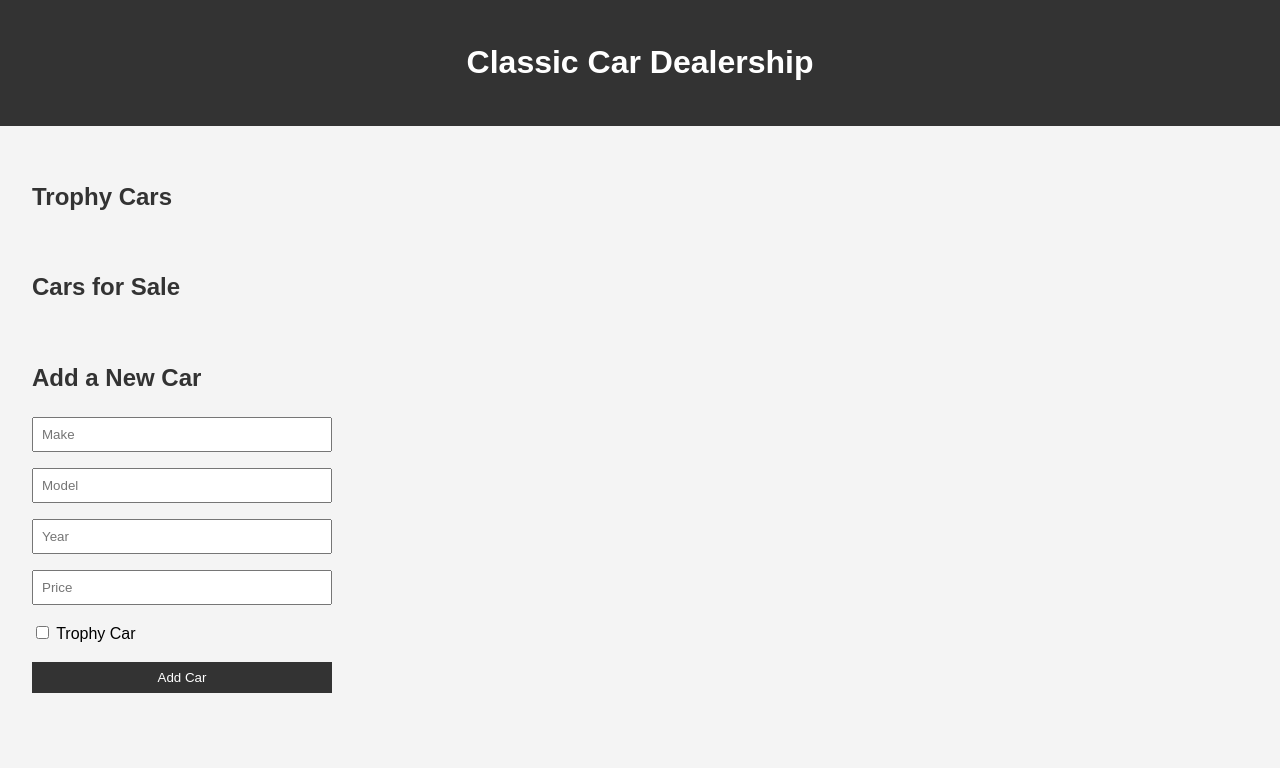
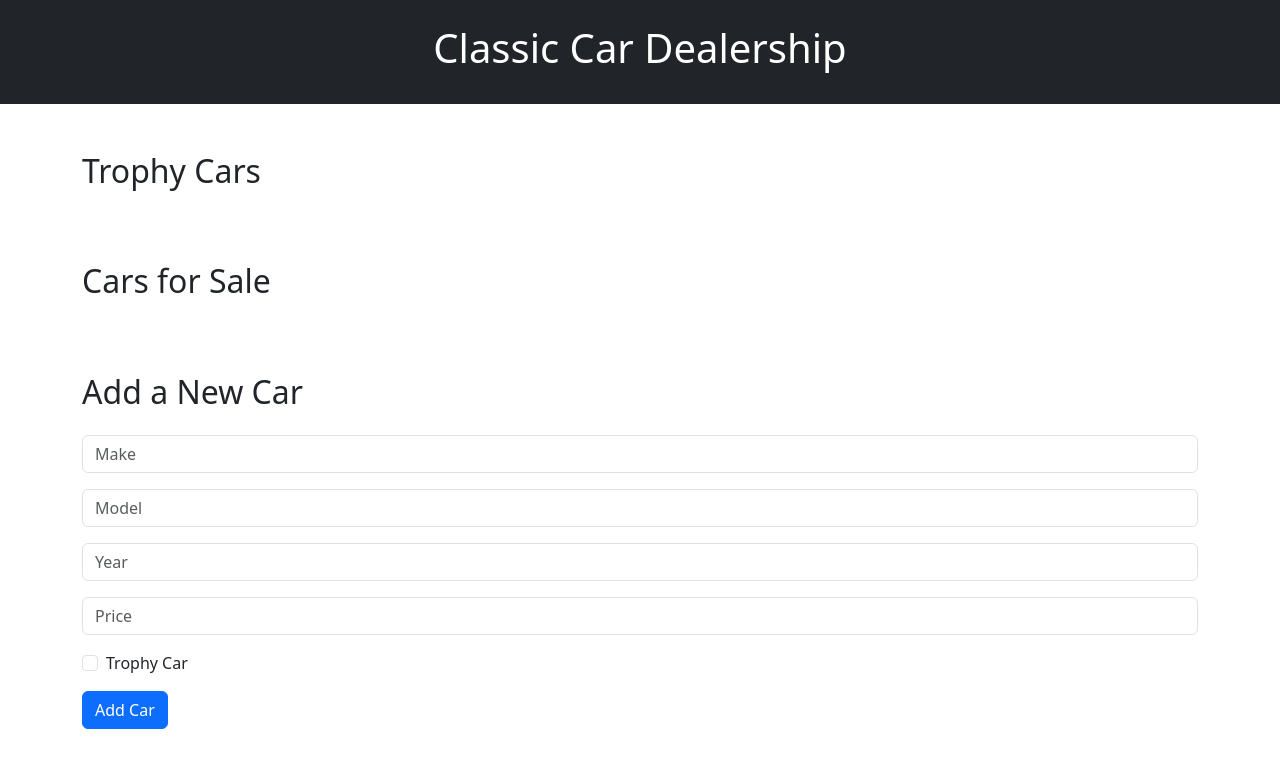
Before and after one commit to GEMS-Gallery/vintagevroom-0192054d17e4, a website built with Vite: page frontend/index.html in a window 1280 px wide. Built offline with nearby package versions, Linux system fonts and the light colour scheme; what @dfinity/agent would draw is missing.

Commit message:
01920550-5cd9-7333-8c56-1b5e9e2d7e5c

```diff
--- a/frontend/index.css
+++ b/frontend/index.css
@@ -1,67 +1,17 @@
-body {
-    font-family: Arial, sans-serif;
-    line-height: 1.6;
-    margin: 0;
-    padding: 0;
-    background-color: #f4f4f4;
+/* Custom styles to complement Bootstrap */
+.car-card {
+    height: 100%;
 }
 
-header {
-    background-color: #333;
-    color: #fff;
-    text-align: center;
-    padding: 1rem;
+.car-card .card-body {
+    display: flex;
+    flex-direction: column;
 }
 
-main {
-    padding: 2rem;
+.car-card .card-text {
+    flex-grow: 1;
 }
 
-section {
-    margin-bottom: 2rem;
+.car-card .btn {
+    align-self: flex-start;
 }
-
-h2 {
-    color: #333;
-}
-
-#trophy-cars-container,
-#cars-for-sale-container {
-    display: flex;
-    flex-wrap: wrap;
-    gap: 1rem;
-}
-
-.car-card {
-    background-color: #fff;
-    border-radius: 5px;
-    box-shadow: 0 2px 5px rgba(0, 0, 0, 0.1);
-    padding: 1rem;
-    width: calc(33.33% - 1rem);
-}
-
-.car-card h3 {
-    margin-top: 0;
-}
-
-form {
-    display: flex;
-    flex-direction: column;
-    gap: 1rem;
-    max-width: 300px;
-}
-
-input, button {
-    padding: 0.5rem;
-}
-
-button {
-    background-color: #333;
-    color: #fff;
-    border: none;
-    cursor: pointer;
-}
-
-button:hover {
-    background-color: #555;
-}
--- a/frontend/index.html
+++ b/frontend/index.html
@@ -4,35 +4,48 @@
     <meta charset="UTF-8">
     <meta name="viewport" content="width=device-width, initial-scale=1.0">
     <title>Classic Car Dealership</title>
+    <link href="https://cdn.jsdelivr.net/npm/bootstrap@5.3.0-alpha1/dist/css/bootstrap.min.css" rel="stylesheet">
     <link rel="stylesheet" href="index.css">
 </head>
 <body>
-    <header>
-        <h1>Classic Car Dealership</h1>
+    <header class="bg-dark text-white py-4">
+        <div class="container">
+            <h1 class="text-center">Classic Car Dealership</h1>
+        </div>
     </header>
-    <main>
-        <section id="trophy-cars">
-            <h2>Trophy Cars</h2>
-            <div id="trophy-cars-container"></div>
+    <main class="container my-5">
+        <section id="trophy-cars" class="mb-5">
+            <h2 class="mb-4">Trophy Cars</h2>
+            <div id="trophy-cars-container" class="row"></div>
         </section>
-        <section id="cars-for-sale">
-            <h2>Cars for Sale</h2>
-            <div id="cars-for-sale-container"></div>
+        <section id="cars-for-sale" class="mb-5">
+            <h2 class="mb-4">Cars for Sale</h2>
+            <div id="cars-for-sale-container" class="row"></div>
         </section>
-        <section id="add-car">
-            <h2>Add a New Car</h2>
-            <form id="add-car-form">
-                <input type="text" id="make" placeholder="Make" required>
-                <input type="text" id="model" placeholder="Model" required>
-                <input type="number" id="year" placeholder="Year" required>
-                <input type="number" id="price" placeholder="Price" step="0.01" required>
-                <label>
-                    <input type="checkbox" id="isTrophy"> Trophy Car
-                </label>
-                <button type="submit">Add Car</button>
+        <section id="add-car" class="mb-5">
+            <h2 class="mb-4">Add a New Car</h2>
+            <form id="add-car-form" class="needs-validation" novalidate>
+                <div class="mb-3">
+                    <input type="text" class="form-control" id="make" placeholder="Make" required>
+                </div>
+                <div class="mb-3">
+                    <input type="text" class="form-control" id="model" placeholder="Model" required>
+                </div>
+                <div class="mb-3">
+                    <input type="number" class="form-control" id="year" placeholder="Year" required>
+                </div>
+                <div class="mb-3">
+                    <input type="number" class="form-control" id="price" placeholder="Price" step="0.01" required>
+                </div>
+                <div class="mb-3 form-check">
+                    <input type="checkbox" class="form-check-input" id="isTrophy">
+                    <label class="form-check-label" for="isTrophy">Trophy Car</label>
+                </div>
+                <button type="submit" class="btn btn-primary">Add Car</button>
             </form>
         </section>
     </main>
+    <script src="https://cdn.jsdelivr.net/npm/bootstrap@5.3.0-alpha1/dist/js/bootstrap.bundle.min.js"></script>
     <script type="module" src="index.js"></script>
 </body>
 </html>
--- a/frontend/index.js
+++ b/frontend/index.js
@@ -20,17 +20,26 @@ async function displayAllCars() {
 
 function createCarCard(car) {
     const card = document.createElement('div');
-    card.className = 'car-card';
+    card.className = 'col-md-4 mb-4';
     card.innerHTML = `
-        <h3>${car.make} ${car.model}</h3>
-        <p>Year: ${car.year}</p>
-        <p>Price: $${car.price.toFixed(2)}</p>
+        <div class="card car-card">
+            <div class="card-body">
+                <h5 class="card-title">${car.make} ${car.model}</h5>
+                <p class="card-text">
+                    Year: ${car.year}<br>
+                    Price: $${car.price.toFixed(2)}
+                </p>
+                <a href="#" class="btn btn-primary">View Details</a>
+            </div>
+        </div>
     `;
     return card;
 }
 
 async function addCar(event) {
     event.preventDefault();
+    const form = event.target;
+    if (form.checkValidity()) {
         const make = document.getElementById('make').value;
         const model = document.getElementById('model').value;
         const year = parseInt(document.getElementById('year').value);
@@ -40,7 +49,9 @@ async function addCar(event) {
         await backend.addCar(make, model, year, price, isTrophy);
         await displayTrophyCars();
         await displayAllCars();
-    event.target.reset();
+        form.reset();
+    }
+    form.classList.add('was-validated');
 }
 
 document.getElementById('add-car-form').addEventListener('submit', addCar);
```
Lines whose indentation alone changed are shown as unchanged.
